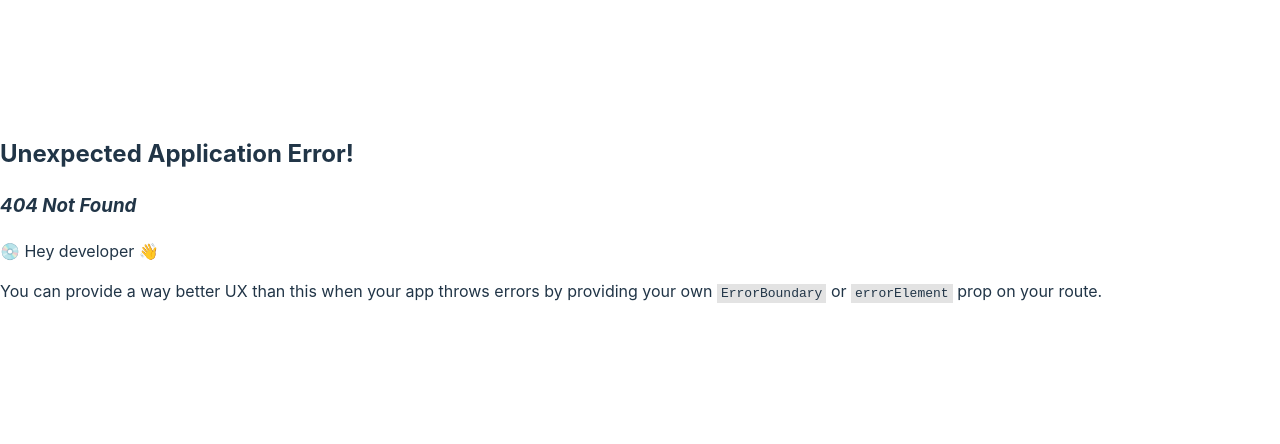
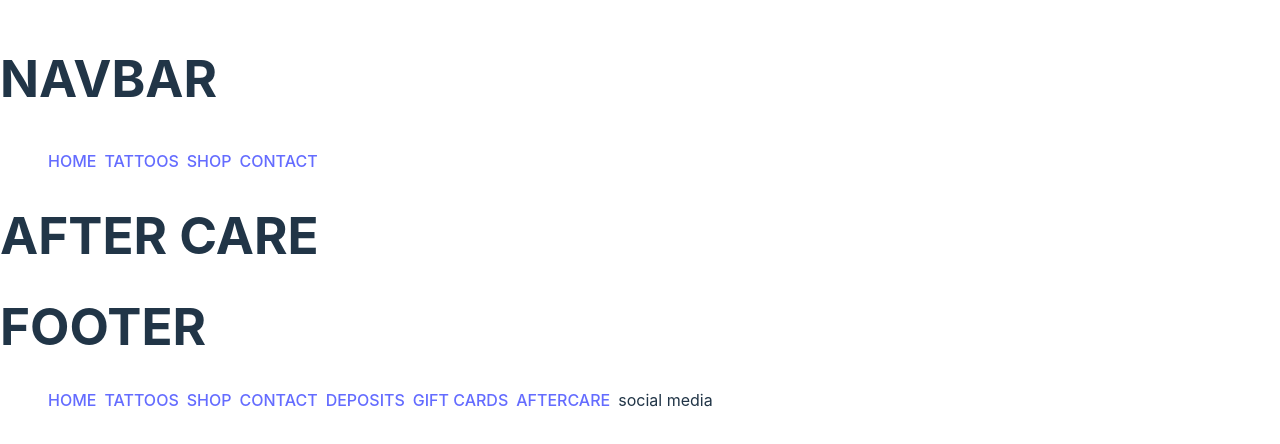
Before and after one commit to rmarafioti/wildWindSite, a React (Vite) app: page /aftercare in a window 1280 px wide. Before the commit this address had no page. Shown: the part 182-626 px from the top of the page. Built offline with nearby package versions, Linux system fonts and the light colour scheme.

Commit message:
added aftercare file, created path and added to footer

```diff
--- /dev/null
+++ b/src/layout/AfterCare.jsx
@@ -0,0 +1,7 @@
+export default function Aftercare() {
+  return (
+    <>
+      <h1>AFTER CARE</h1>
+    </>
+  );
+}
--- a/src/layout/Footer.jsx
+++ b/src/layout/Footer.jsx
@@ -23,6 +23,9 @@ export default function Footer() {
         <li>
           <NavLink to="/giftcards">GIFT CARDS</NavLink>
         </li>
+        <li>
+          <NavLink to="/aftercare">AFTERCARE</NavLink>
+        </li>
         <li>social media</li>
       </ul>
     </>
--- a/src/router.jsx
+++ b/src/router.jsx
@@ -7,6 +7,7 @@ import Shop from "./layout/Shop";
 import Tattoos from "./layout/Tattoos";
 import Deposits from "./layout/Deposits";
 import GiftCards from "./layout/GiftCards";
+import Aftercare from "./layout/AfterCare";
 
 const router = createBrowserRouter([
   {
@@ -37,6 +38,10 @@ const router = createBrowserRouter([
         path: "/giftcards",
         element: <GiftCards />,
       },
+      {
+        path: "/aftercare",
+        element: <Aftercare />,
+      },
     ],
   },
 ]);
```
Also changed, not shown: 1 other file (tests, documents, lock files or other folders).
